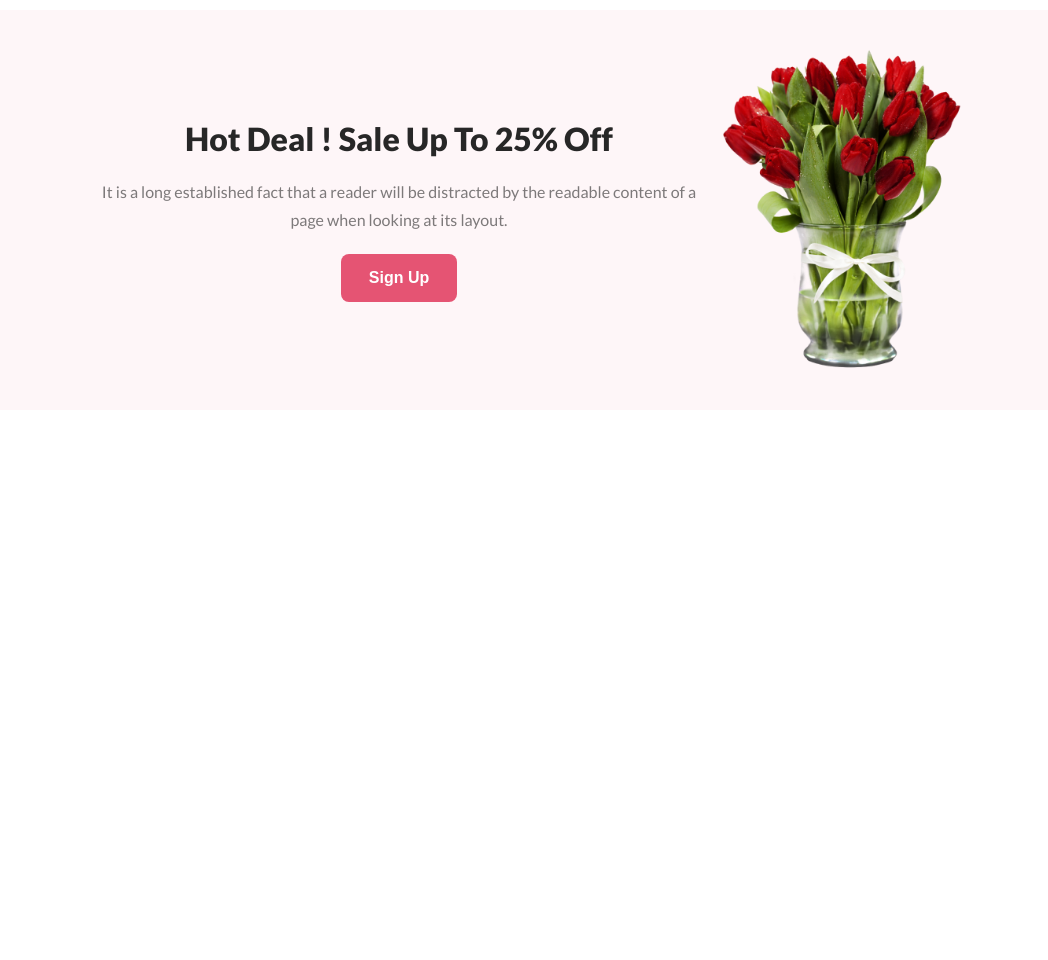
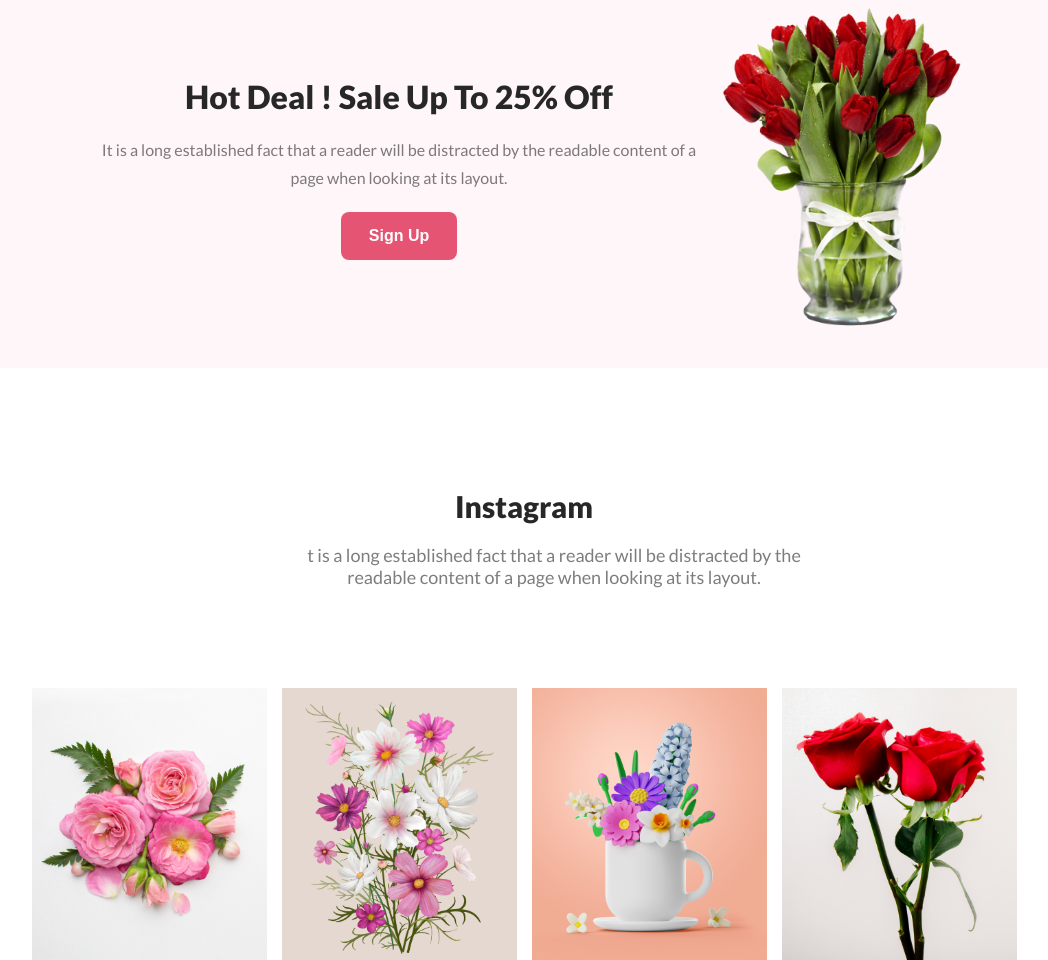
Before and after one commit to nazmus2575/flower-shop-assignment, a plain HTML site: page index.html in a window 1280 px wide. Shown: the part 1829-2789 px from the top of the page, without its empty margins (116-1164 px from the left). Before the commit the page ends 2239 px from the top, so only its background shows below. Drawn offline with Linux system fonts and the light colour scheme.

Commit message:
insta section added

```diff
--- a/index.html
+++ b/index.html
@@ -23,8 +23,8 @@
 
     <main>
         <div class="featured-heading">
-        <h3 class="featured-title">Our Featured Flowers</h3>
-        <p class="featured-text">It is a long established fact that a reader will be distracted by the readable content of a page when looking at its layout.</p>
+            <h3 class="featured-title">Our Featured Flowers</h3>
+            <p class="featured-text">It is a long established fact that a reader will be distracted by the readable content of a page when looking at its layout.</p>
         </div>
         <section class="featured">
             <div class="round-flower">
@@ -64,6 +64,15 @@
             </div>
             <img class="deal-img" src="assets/pngwing 8.png" alt="">
         </section>
+
+        <h3 class="featured-title">Instagram</h3>
+        <p class="featured-text">t is a long established fact that a reader will be distracted by the readable content of a page when looking at its layout.</p>
+        <section class="insta">
+            <img src="assets/Flower 01.png" alt="" class="num1">
+            <img src="assets/Rectangle 4.png" alt="" class="num1">
+            <img src="assets/Rectangle 5.png" alt="" class="num1">
+            <img src="assets/Rectangle 6.png" alt="" class="num1">
+        </section>
     </main>
 
     <footer>
--- a/styles/flower.css
+++ b/styles/flower.css
@@ -61,9 +61,9 @@ header {
 
 /* featured flower styles */
 
-.featured-heading {
+/* .featured-heading {
     margin-top: 150px;
-}
+} */
 
 .featured {
     display: flex;
@@ -75,8 +75,9 @@ header {
 .featured-title {
     color: #272727;
     text-align: center;
-    font-size: 40px;
+    font-size: 30px;
     font-weight: 800;
+    margin-top: 120px;
 }
 
 .featured-text {
@@ -147,6 +148,7 @@ header {
     height: 400px;
     background: rgba(229, 84, 115, 0.05);
     justify-content: center;
+    margin-bottom: 100px;
 }
 
 .deal-title {
@@ -178,3 +180,17 @@ header {
 .deal-img {
     width: 250px;
 }
+
+/* insta styles */
+
+.insta {
+    max-width: 1000px;
+    text-align: center;
+    display: flex;
+    justify-content: space-around;
+    margin: 0 auto;
+}
+
+.num1 {
+    width: 235px;
+}
```
